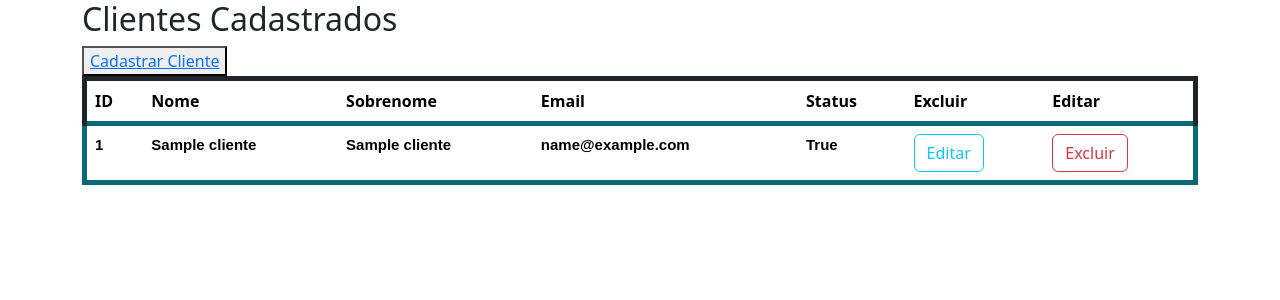
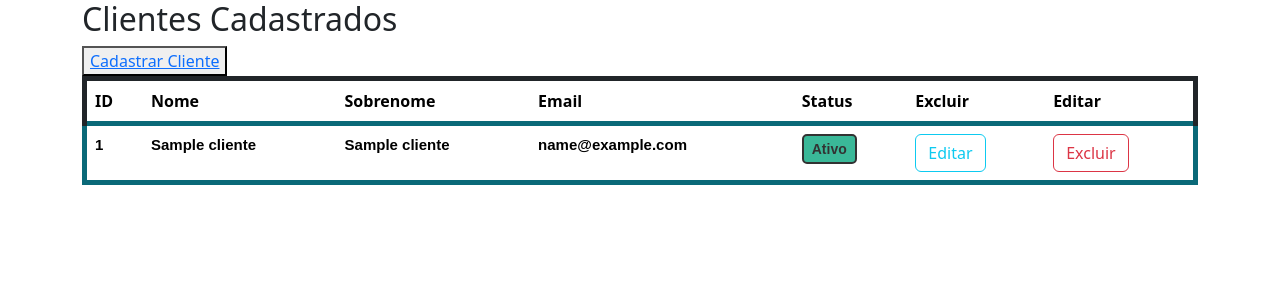
Before and after one commit to Venturaa10/formulario, a Django app: page /exibir in a window 1280 px wide. Shown: the top 300 px of the page. Run offline with Django 5.2, Linux system fonts and the light colour scheme; tables that the repository leaves empty hold one stand-in row (values such as "Sample post").

Commit message:
Refatorando e Estilizando o campo de 'status' no template

```diff
--- a/form_app/templates/exibir.html
+++ b/form_app/templates/exibir.html
@@ -25,10 +25,35 @@
             border-color: rgb(10, 105, 120);
         }
 
-        .info_objeto{
+        .info_objeto {
             font-size: 15px;
             font-weight: bold;
             font-family: Arial, Helvetica, sans-serif;
+        }
+        .status_ativo{
+            background-color: rgb(9, 167, 127);
+        }
+
+        .status_inativo {
+            color: rgb(0, 0, 0);
+            background-color:rgb(139, 63, 65);
+        }
+
+        .status_ativo, .status_inativo {
+            /* Centralizando "ativo" e "Inativo" dentro do quadrado*/
+            align-items: center;
+            display: flex;
+            justify-content: center;
+            /* Fim Centralizando */
+            font-size: 14px;
+            font-weight:bold;
+            width: 55px;
+            height: 30px;
+            border: 2px solid black;
+            border-radius: 5px;
+            opacity: 0.8;
+            /* Fazendo com que não seja possivél interagir com o campo de "Status" */
+            pointer-events: none;
         }
     </style>
 </head>
@@ -60,9 +85,17 @@
                     <td class="info_objeto">{{objeto.nome}}</td>
                     <td class="info_objeto">{{objeto.sobrenome}}</td>
                     <td class="info_objeto">{{objeto.email}}</td>
-                        <td class="info_objeto">{{objeto.ativo}}</td>
-                        <td><a class="btn btn-outline-info" href="{% url 'editar' objeto.id %}" role="button">Editar</a></td>
-                        <td><a class="btn btn-outline-danger" href="{% url 'excluir' objeto.id %}" role="button">Excluir</a></td>
+                    <td class="info_objeto">
+                            {% if objeto.ativo %}
+                            <div class="status_ativo">Ativo</div>
+                            {% else %}
+                            <div class="status_inativo">Inativo</div>
+                            {% endif %}
+                    </td>
+                    <td><a class="btn btn-outline-info" href="{% url 'editar' objeto.id %}" role="button">Editar</a>
+                    </td>
+                    <td><a class="btn btn-outline-danger" href="{% url 'excluir' objeto.id %}" role="button">Excluir</a>
+                    </td>
             </tbody>
             {% endfor %}
     </div>
```
Lines whose indentation alone changed are shown as unchanged.
